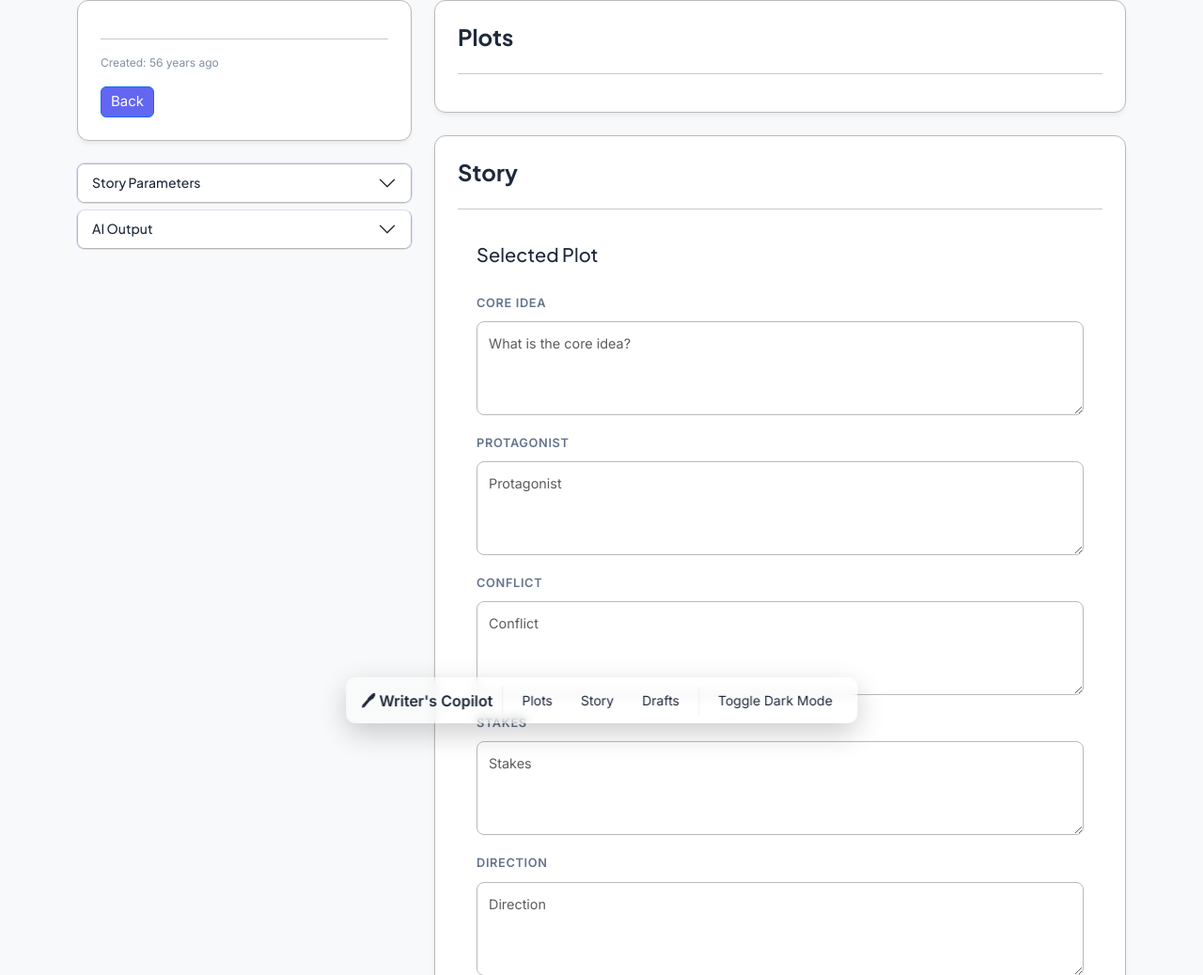
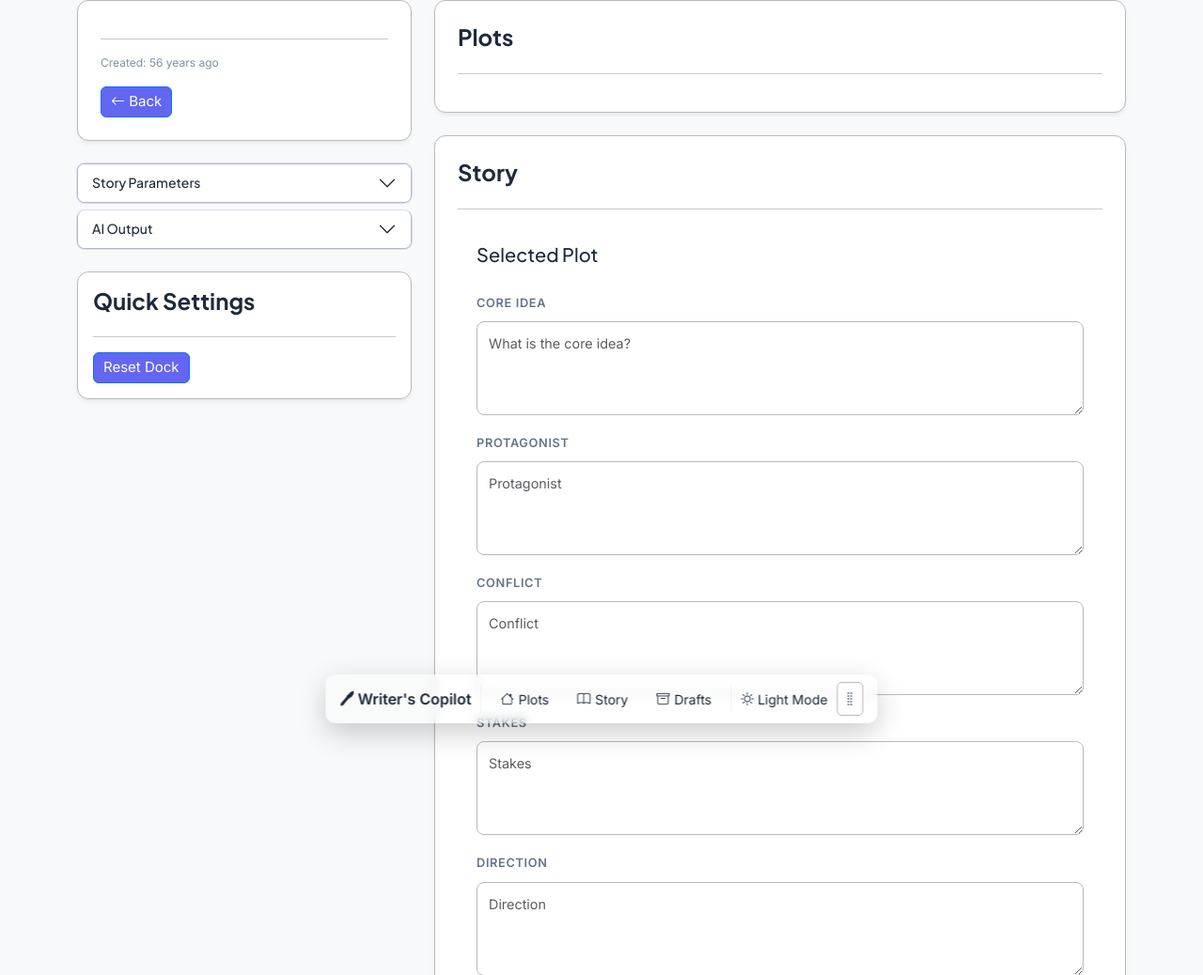
Before and after one commit to gargshi/writer-copilot-ai, a Flask app: template templates/view_session.html in a window 1280 px wide. Shown: the top 1038 px of the page at 94% size. Run offline with Flask 3, Linux system fonts and the light colour scheme; the template is opened without the code that fills it, so the values that code supplies are empty.

Commit message:
updated frontend

```diff
--- a/app.py
+++ b/app.py
@@ -264,63 +264,63 @@ def get_story_drafts():
 		session = json.load(f)
 	return jsonify({"status": "success", "story_drafts": session['generated_drafts']})
 
-def get_first_line(directory, file):
-	filepath = os.path.join(directory, file)
-	with open(filepath) as f:
-		first_line = f.readline()
-	return first_line
+# def get_first_line(directory, file):
+# 	filepath = os.path.join(directory, file)
+# 	with open(filepath) as f:
+# 		first_line = f.readline()
+# 	return first_line
 
 
-@app.route('/get_drafts', methods=['GET'])
-def get_drafts():
-	directory = os.getenv("DRAFT_FOLDER_NAME")
-	drafts = []
-	if not os.path.exists(directory):
-		return jsonify({"status": "error", "message": "No drafts found"})
-	for file in os.listdir(directory):
-		if file.endswith(".txt"):
-			drafts.append({
-				"name": file,
-				"content-short": get_first_line(directory, file),
-				"modified-at": time.strftime('%Y-%m-%d %H:%M:%S', time.localtime(os.path.getmtime(f'{directory}/{file}'))),
-				"m-timestamp": os.path.getmtime(f'{directory}/{file}')
-			})
-			# sort the drafts by modified time
-			drafts.sort(key=lambda x: x["m-timestamp"], reverse=True)
-	return jsonify({"status": "success", "drafts": drafts})
+# @app.route('/get_drafts', methods=['GET'])
+# def get_drafts():
+# 	directory = os.getenv("DRAFT_FOLDER_NAME")
+# 	drafts = []
+# 	if not os.path.exists(directory):
+# 		return jsonify({"status": "error", "message": "No drafts found"})
+# 	for file in os.listdir(directory):
+# 		if file.endswith(".txt"):
+# 			drafts.append({
+# 				"name": file,
+# 				"content-short": get_first_line(directory, file),
+# 				"modified-at": time.strftime('%Y-%m-%d %H:%M:%S', time.localtime(os.path.getmtime(f'{directory}/{file}'))),
+# 				"m-timestamp": os.path.getmtime(f'{directory}/{file}')
+# 			})
+# 			# sort the drafts by modified time
+# 			drafts.sort(key=lambda x: x["m-timestamp"], reverse=True)
+# 	return jsonify({"status": "success", "drafts": drafts})
 
 
-@app.route('/get_story', methods=['POST'])
-def get_story():
-	data = request.get_json()
-	# story_name = data['story_name']
-	# directory = os.getenv("DRAFT_FOLDER_NAME")
-	# story = open(f'{directory}/{story_name}').read()
-	story_name = secure_filename(data['story_name'])
-	directory = os.getenv("DRAFT_FOLDER_NAME")
-	filepath = os.path.join(directory, story_name)
-	with open(filepath) as f:
-		story = f.read()
-	return jsonify({"status": "success", "story": story})
+# @app.route('/get_story', methods=['POST'])
+# def get_story():
+# 	data = request.get_json()
+# 	# story_name = data['story_name']
+# 	# directory = os.getenv("DRAFT_FOLDER_NAME")
+# 	# story = open(f'{directory}/{story_name}').read()
+# 	story_name = secure_filename(data['story_name'])
+# 	directory = os.getenv("DRAFT_FOLDER_NAME")
+# 	filepath = os.path.join(directory, story_name)
+# 	with open(filepath) as f:
+# 		story = f.read()
+# 	return jsonify({"status": "success", "story": story})
 
 
-@app.route('/delete_draft/<draft_name>', methods=['DELETE'])
-def delete_draft(draft_name):
-	directory = os.getenv("DRAFT_FOLDER_NAME")
-	try:
-		# os.remove(f'{directory}/{draft_name}')
-		safe_name = secure_filename(draft_name)
-		filepath = os.path.join(directory, safe_name)
-		os.remove(filepath)
-		return jsonify({"status": "success"})
-	except OSError as e:
-		return jsonify({"status": "error", "message": str(e)})
+# @app.route('/delete_draft/<draft_name>', methods=['DELETE'])
+# def delete_draft(draft_name):
+# 	directory = os.getenv("DRAFT_FOLDER_NAME")
+# 	try:
+# 		# os.remove(f'{directory}/{draft_name}')
+# 		safe_name = secure_filename(draft_name)
+# 		filepath = os.path.join(directory, safe_name)
+# 		os.remove(filepath)
+# 		return jsonify({"status": "success"})
+# 	except OSError as e:
+# 		return jsonify({"status": "error", "message": str(e)})
 
 
-def create_draft_directory(dir):
-	print("directory", dir)
-	if not os.path.exists(dir):
-		os.makedirs(dir)
+# def create_draft_directory(dir):
+# 	print("directory", dir)
+# 	if not os.path.exists(dir):
+# 		os.makedirs(dir)
 
 
 @app.route('/send_data_to_llm', methods=['POST'])
@@ -471,7 +471,7 @@ def llm_prompt(prompt, show_think=False):
 
 				for chunk in stream:
 
-					# 🔥 STOP CHECK
+					# STOP CHECK
 					if active_generations.get(request_id):
 						print("⛔ Backend stopped generation")
 						stream.close()
@@ -498,7 +498,7 @@ def llm_prompt(prompt, show_think=False):
 
 					buffer += text
 
-					# 🔥 Detect THINK blocks
+					# Detect THINK blocks
 					while True:
 						if not inside_think:
 							start = buffer.find("[THINK]")
@@ -523,7 +523,7 @@ def llm_prompt(prompt, show_think=False):
 			# cleanup
 			active_generations.pop(request_id, None)
 
-	response = Response(generate(show_think=True), content_type="text/plain")
+	response = Response(generate(show_think=show_think), content_type="text/plain")
 	response.headers["X-Request-ID"] = request_id
 
 	return response
--- a/templates/base.html
+++ b/templates/base.html
@@ -8,9 +8,10 @@
 	<!-- <link rel="stylesheet" href="{{ url_for('static', filename='css/styles.css') }}"> -->
 	<link href="https://cdn.jsdelivr.net/npm/bootstrap@5.3.8/dist/css/bootstrap.min.css" rel="stylesheet"
 		integrity="sha384-sRIl4kxILFvY47J16cr9ZwB07vP4J8+LH7qKQnuqkuIAvNWLzeN8tE5YBujZqJLB" crossorigin="anonymous">
-		<link
-		href="https://fonts.googleapis.com/css2?family=Inter:wght@400;500;600&family=Plus+Jakarta+Sans:wght@500;600;700&display=swap"
-		rel="stylesheet">
+	<link
+	href="https://fonts.googleapis.com/css2?family=Inter:wght@400;500;600&family=Plus+Jakarta+Sans:wght@500;600;700&display=swap"
+	rel="stylesheet">
+	<link href="https://cdn.jsdelivr.net/npm/bootstrap-icons@1.11.3/font/bootstrap-icons.css" rel="stylesheet">
 	<style>
 		:root {
 			--bg-main: #f8f9fa; /* Softer light grey */
@@ -394,7 +395,6 @@
 		::-webkit-scrollbar-thumb { background: #cbd5e1; border-radius: 10px; }
 		::-webkit-scrollbar-thumb:hover { background: #94a3b8; }
 
-		/* Container to keep the dock centered at the bottom */
 		.dock-container {
 			position: fixed;
 			bottom: 20px;
@@ -406,6 +406,16 @@
 			padding: 10px;
 		}
 
+		/* Move left */
+		.dock-container.left {
+			transform: translateX(-130%);
+		}
+
+		/* Move right */
+		.dock-container.right {
+			transform: translateX(30%);
+		}
+
 		/* The actual Dock bar */
 		.glass-dock {
 			display: flex;
@@ -414,7 +424,7 @@
 			background: rgba(255, 255, 255, 0.2);
 			-webkit-backdrop-filter: blur(15px) saturate(180%);
 			backdrop-filter: blur(5px) saturate(50%);
-			border: 1px solid rgba(255, 255, 255, 0.3);
+			border: var(--border-light);
 			border-radius: 10px;
 			box-shadow: 0 10px 30px rgba(0, 0, 0, 0.2);
 			justify-content: center;
@@ -424,7 +434,7 @@
 		/* Dark mode adjustment */
 		[data-theme="dark"] .glass-dock {
 			background: rgba(15, 23, 42, 0.4);
-			border: 1px solid rgba(255, 255, 255, 0.1);
+			border: 1px solid rgba(0, 0, 0, 0.1);
 		}
 
 		/* Individual items */
@@ -440,6 +450,7 @@
 			transition: all 0.3s cubic-bezier(0.25, 1, 0.5, 1);
 			position: relative;
 			padding: 5px 10px;
+			gap: 5px;
 		}
 
 		/* Hover "Magnification" Effect */
@@ -482,6 +493,31 @@
 			cursor: text;
 			caret-color: var(--text-primary);
 		}
+
+		#dragDockBtn {
+			cursor: grab;
+			-webkit-user-select: none;
+			-moz-user-select: none;
+			-ms-user-select: none;
+			user-select: none;
+			background-color: var(--bg-card);
+			border: 1px solid var(--border-light);
+			border-radius: 5px;
+			padding: 5px 5px;
+			color: var(--text-secondary);
+			transition: all 0.1s ease;
+		}
+
+		#dragDockBtn:active {
+			cursor: grabbing;
+		}
+
+		.theme-toggle{
+			font-size: 14px;
+			cursor: pointer;
+		}
+
+
 	</style>
 
 
@@ -510,9 +546,12 @@
 			{% block navbar %}{% endblock %}
 
 
-			<div class="dock-item" onclick="toggleTheme()" title="Toggle Dark mode">
-				<i class="bi bi-arrow-left-circle"></i>
-				Toggle Dark Mode
+			<div class="theme-toggle" onclick="toggleTheme()" title="Toggle Dark mode">
+				<i class="bi bi-moon" id="themeIcon"></i>
+				<span id="themeText"></span>
+			</div>
+			<div title="Drag to reposition">
+				<button id="dragDockBtn"><i class="bi bi-grip-vertical"></i></button>
 			</div>
 		</nav>
 	</div>
@@ -521,15 +560,22 @@
 		integrity="sha384-FKyoEForCGlyvwx9Hj09JcYn3nv7wiPVlz7YYwJrWVcXK/BmnVDxM+D2scQbITxI"
 		crossorigin="anonymous"></script>
 	<script>
+		const themeIcon = document.getElementById("themeIcon");
+		const themeText = document.getElementById("themeText");
 		function toggleTheme() {
 			const current = document.documentElement.getAttribute("data-theme");
-
 			if (current === "dark") {
 				document.documentElement.removeAttribute("data-theme");
 				localStorage.setItem("theme", "light");
+				themeIcon.classList.remove("bi-moon");
+				themeIcon.classList.add("bi-sun");
+				themeText.textContent = "Light Mode";
 			} else {
 				document.documentElement.setAttribute("data-theme", "dark");
 				localStorage.setItem("theme", "dark");
+				themeIcon.classList.remove("bi-sun");
+				themeIcon.classList.add("bi-moon");
+				themeText.textContent = "Dark Mode";
 			}
 		}
 
@@ -538,8 +584,95 @@
 			const saved = localStorage.getItem("theme");
 			if (saved === "dark") {
 				document.documentElement.setAttribute("data-theme", "dark");
+				themeIcon.classList.remove("bi-sun");
+				themeIcon.classList.add("bi-moon");
+				themeText.textContent = "Dark Mode";
+			}
+			else {
+				themeIcon.classList.remove("bi-moon");
+				themeIcon.classList.add("bi-sun");
+				themeText.textContent = "Light Mode";
 			}
 		})();
+	</script>
+	<script>
+		const dock = document.querySelector(".dock-container");
+		const dragBtn= dock.querySelector("#dragDockBtn");
+
+		const resetDockPosition = () => {
+			localStorage.removeItem("dockX");
+			localStorage.removeItem("dockY");
+
+			// Restore original CSS positioning
+			dock.style.left = "50%";
+			dock.style.top = "auto";
+			dock.style.bottom = "20px";
+			dock.style.transform = "translateX(-50%)";
+		};
+
+		// check if viewing on mobile
+		if (window.innerWidth <= 768) {
+			alert("Mobile view detected - docking to bottom center");
+			setDefaultPosition();
+		}
+
+		(function () {
+			const savedX = localStorage.getItem("dockX");
+			const savedY = localStorage.getItem("dockY");
+
+			if (savedX && savedY) {
+				dock.style.left = savedX;
+				dock.style.top = savedY;
+				dock.style.bottom = "auto";
+				dock.style.transform = "none";
+			} else {
+				// Default centered bottom
+				dock.style.left = "50%";
+				dock.style.bottom = "20px";
+				dock.style.top = "auto";
+				dock.style.transform = "translateX(-50%)";
+			}
+		})();
+
+		let isDragging = false;
+		let offsetX = 0;
+		let offsetY = 0;
+
+		// Start dragging
+		dragBtn.addEventListener("mousedown", (e) => {
+			isDragging = true;
+
+			const rect = dock.getBoundingClientRect();
+
+			// 🔥 Lock current visual position BEFORE removing transform
+			dock.style.left = rect.left + "px";
+			dock.style.top = rect.top + "px";
+			dock.style.bottom = "auto";
+			dock.style.transform = "none";
+
+			// Now calculate offsets
+			offsetX = e.clientX - rect.left;
+			offsetY = e.clientY - rect.top;
+		});
+
+		// Drag move
+		document.addEventListener("mousemove", (e) => {
+			if (!isDragging) return;
+
+			dock.style.left = e.clientX - offsetX + "px";
+			dock.style.top = e.clientY - offsetY + "px";
+			dock.style.bottom = "auto";
+		});
+
+		// Stop dragging
+		document.addEventListener("mouseup", () => {
+			if (!isDragging) return;
+			isDragging = false;
+
+			// Save position
+			localStorage.setItem("dockX", dock.style.left);
+			localStorage.setItem("dockY", dock.style.top);
+		});
 	</script>
 	{% block scripts %}{% endblock %}
 </body>
--- a/templates/view_session.html
+++ b/templates/view_session.html
@@ -36,9 +36,9 @@
 
 	/* Select styling */
 	.format-tools select {
-		appearance: none;
 		-webkit-appearance: none;
 		-moz-appearance: none;
+		appearance: none;
 		background: var(--bg-card);
 		color: var(--text-primary);
 		border: var(--border-light);
@@ -73,7 +73,7 @@
 
 				<p class="text-small" id="created">{{ session.timestamp }}</p>
 				<p class="text-small" id="sessionid">{{ session.session_id }}</p>
-				<a class="btn btn-primary" href="{{ url_for('sessions') }}">Back</a>
+				<a class="btn btn-primary" href="{{ url_for('sessions') }}"><i class="bi bi-arrow-left"></i> Back</a>
 			</div>
 			<div class="p-0">
 				<div class="accordion" id="leftAccordion">
@@ -146,6 +146,11 @@
 						</div>
 					</div>
 				</div>
+			</div>
+			<div class="settings mt-4 p-3 bordered">
+				<h4>Quick Settings</h4>
+				<hr>
+				<button class="btn btn-primary" onclick="resetDockPosition()">Reset Dock</button>
 			</div>
 		</div>
 		<div class="col-md-8 right-panel">
@@ -348,7 +353,7 @@
 
 	function useStoryDraft(i){
 		console.log("Found storyDrafts:", storyDrafts);
-		alert("Story Draft active");
+		//alert("Story Draft active");
 		const storyDraft = storyDrafts[i];
 		console.log(storyDraft);
 		const selectedPlot = document.querySelector("#selectedPlot");
```
Also changed, not shown: templates/index.html (deleted, +0 -171 lines).
